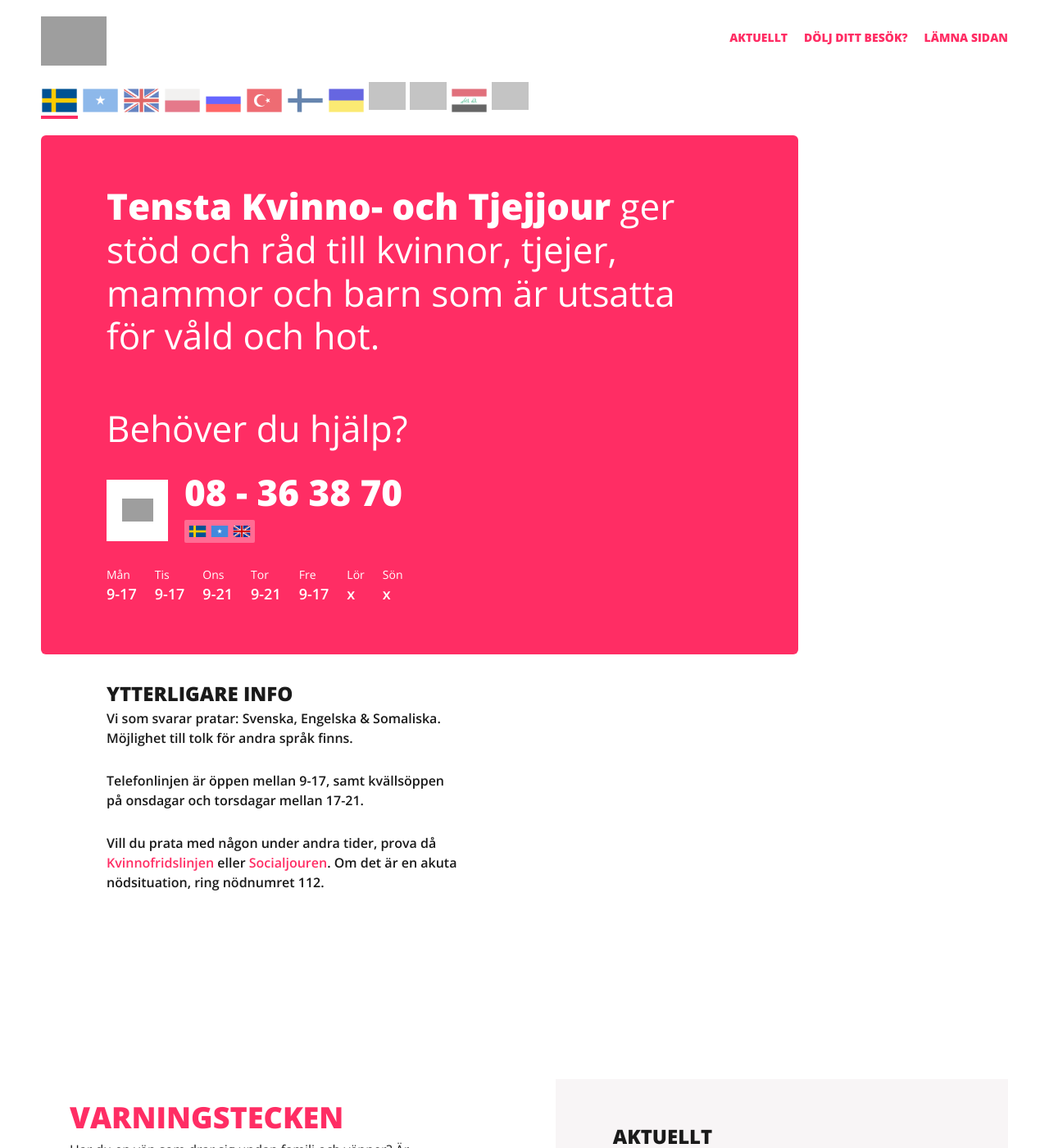
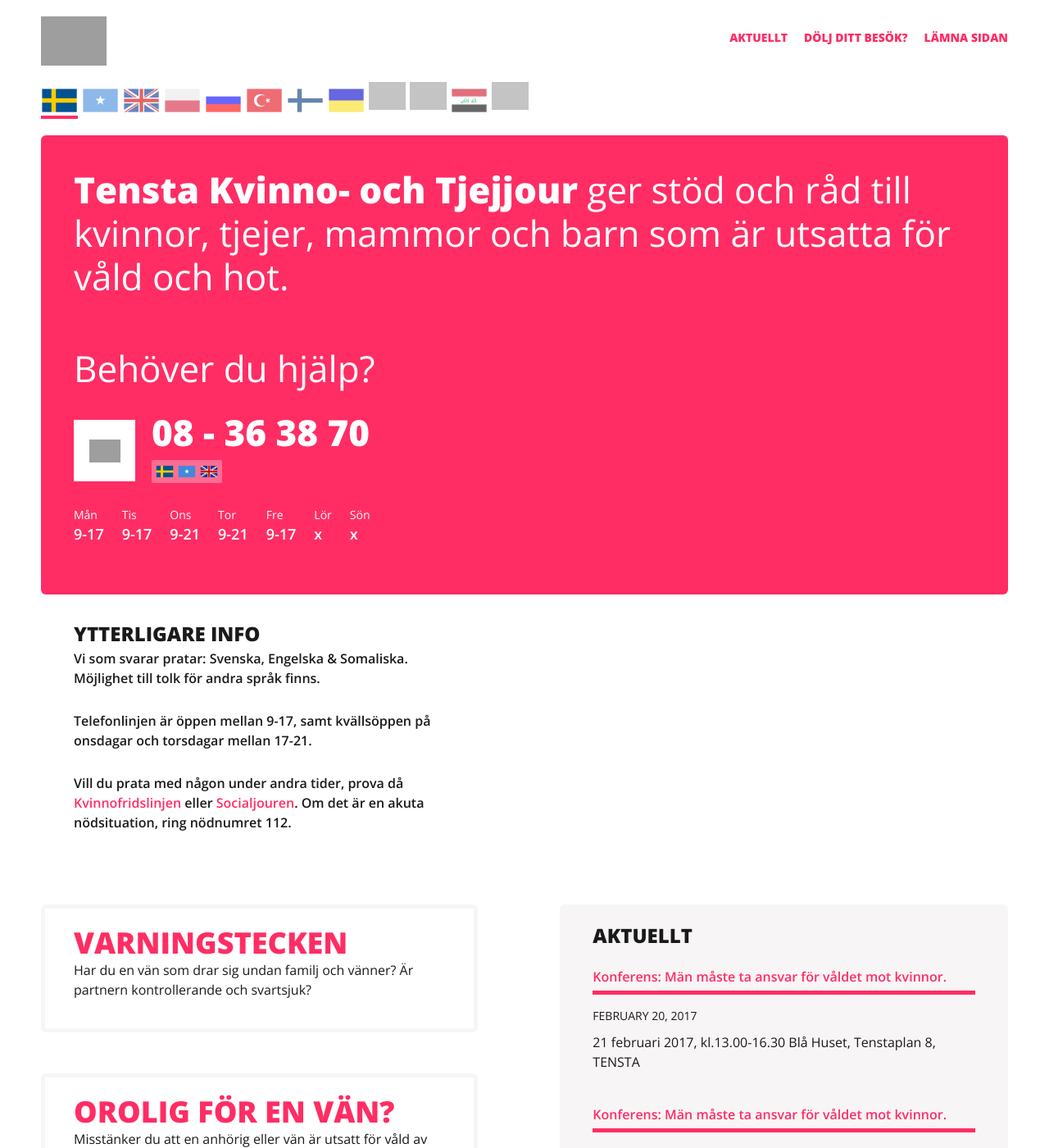
Before and after one commit to gardefjord/tenstakvinnojour, a Jekyll site: the page built from index.html, in a window 1280 px wide and 1400 px high. Shown: the whole window at 82% size. Built offline with Jekyll 4.4.1, drawn with Linux system fonts in a browser that asks for light colours; nearby versions of some CDN libraries; grey boxes are pictures that could not be loaded.

Commit message:
style updates. Layout

```diff
--- a/_sass/puff.scss
+++ b/_sass/puff.scss
@@ -11,9 +11,15 @@
   a {
     display: block;
     padding: 20px 35px 35px 35px;
+    border: 5px solid rgba(#4D1120, 0.04);
+    border-radius: 6px;
 
     @include small {
       padding: 10px 15px 15px 15px;
+    }
+
+    &:hover {
+      border: 5px solid $c-primary;
     }
   }
 
@@ -21,18 +27,11 @@
     text-transform: uppercase;
     margin-bottom: 0px;
     color: $c-primary;
+    line-height: 1.2em;
   }
 
   p {
     color: $c-primary--dark;
-  }
-
-  &:hover {
-    box-shadow: 0px 0px 10px 0px rgba(0,0,0,0.15);
-
-    h2 {
-      color: $c-primary--dark;
-    }
   }
 
 }
--- a/_sass/section.scss
+++ b/_sass/section.scss
@@ -38,7 +38,7 @@
 
 
   &--hero {
-    width: 80%;
+    // width: 80%;
     padding: 20px 50px;
 
     @include small {
@@ -49,7 +49,7 @@
     .section--inner {
       background-color: $c-primary;
       border-radius: 6px;
-      padding: 60px 80px 60px 80px;
+      padding: 40px 40px 60px 40px;
       flex-direction: column;
       justify-content: center;
 
@@ -60,7 +60,7 @@
   }
   &--info {
     max-width: 690px;
-    padding: 10px 50px 200px;
+    padding: 10px 50px 60px;
 
     p {
         margin-bottom: 28px;
@@ -78,7 +78,7 @@
     .section--inner {
       flex-direction: column;
       justify-content: center;
-      padding: 0px 80px;
+      padding: 0px 40px;
       color: $c-primary--dark;
 
       @include small {
@@ -110,8 +110,9 @@
       }
 
     &.news {
-        padding: 52px 70px;
+        padding: 20px 40px 50px 40px;
         background: rgba(#4D1120, 0.04);
+        border-radius: 6px;
 
         li {
           padding-bottom: 40px;
```
Also changed, not shown: 1 other file.
